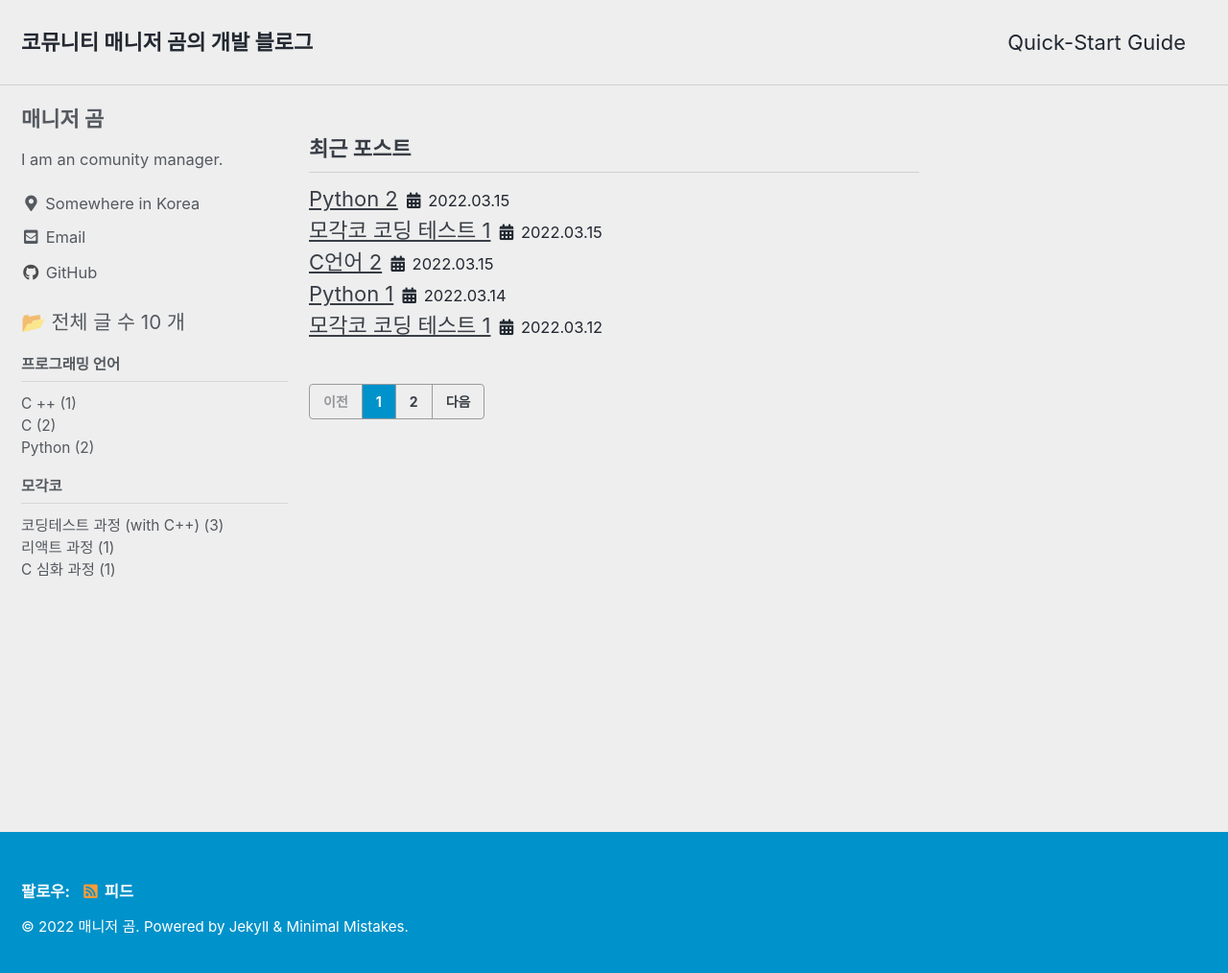
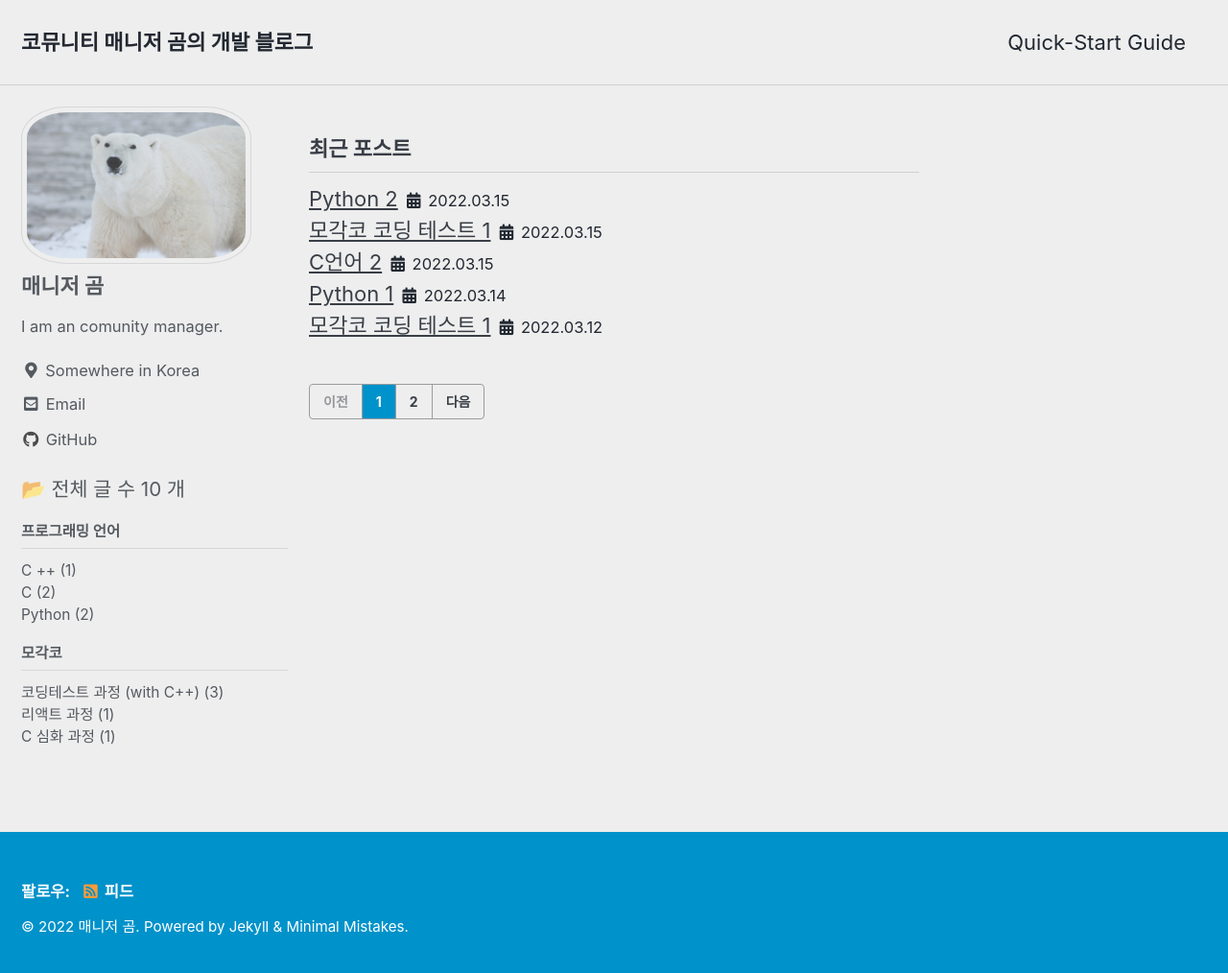
Before and after one commit to jub3907/jub3907.github.io, a Jekyll site: the page built from index.html, in a window 1280 px wide and 1022 px high. Shown: the top 1014 px of the window at 96% size. Built offline with Jekyll 4.4.1, drawn with Linux system fonts in a browser that asks for light colours; cached includes are drawn as plain includes; the list of posts is cut into pages by our own code.

Commit message:
작성자 이미지 추가

```diff
--- a/_config.yml
+++ b/_config.yml
@@ -102,7 +102,7 @@ analytics:
 # Site Author
 author:
   name: "매니저 곰"
-  avatar: # path of avatar image, e.g. "/assets/images/bio-photo.jpg"
+  avatar: "/assets/images/bear.jpg"
   bio: "I am an comunity manager."
   location: "Somewhere in Korea"
   email:
--- a/_sass/minimal-mistakes/_sidebar.scss
+++ b/_sass/minimal-mistakes/_sidebar.scss
@@ -134,8 +134,8 @@
   }
 
   img {
-    max-width: 110px;
-    border-radius: 50%;
+    max-width: 240px;
+    border-radius: 20%;
 
     @include breakpoint($large) {
       padding: 5px;
@@ -216,7 +216,7 @@
 
     &:before {
       @supports (pointer-events: none) {
-        content: '';
+        content: "";
         position: fixed;
         top: 0;
         left: 0;
```
Also changed, not shown: assets/images/bear.jpg (added).
